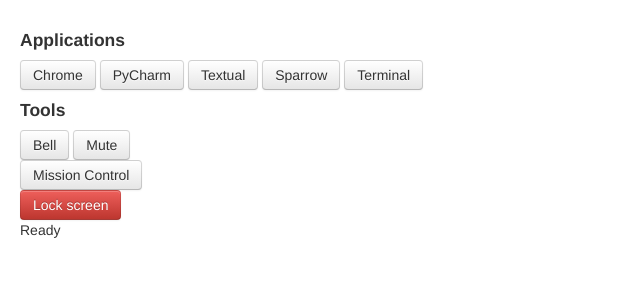
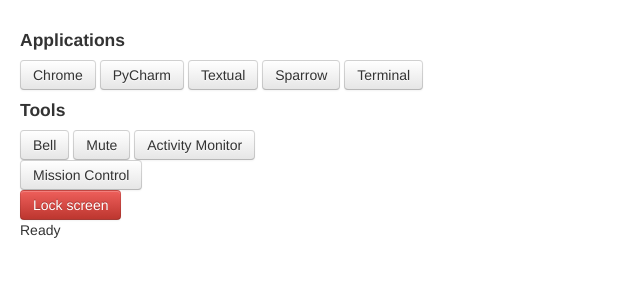
Before and after one commit to redspider/ikeys, a Flask app: page / in a window 1280 px wide. Shown: the top 300 px of the page, without its empty margins (0-640 px from the left). Run offline with Flask 2, Linux system fonts and the light colour scheme; some libraries are stand-ins or nearby versions.

Commit message:
Added Activity Monitor

```diff
--- a/app.py
+++ b/app.py
@@ -25,6 +25,9 @@ tell application "iTerm" to activate
     """,
     'textual': """
 tell application "Textual" to activate
+    """,
+    'activity': """
+tell application "Activity Monitor" to activate
     """,
     'mute': """
 set volumeSettings to get volume settings
--- a/templates/panel.jinja2
+++ b/templates/panel.jinja2
@@ -36,6 +36,7 @@
                     <h4>Tools</h4>
                     <a class="btn btn-panel" data-trigger="bell" href="#">Bell</a>
                     <a class="btn btn-panel" data-trigger="mute" href="#">Mute</a>
+                    <a class="btn btn-panel" data-trigger="activity" href="#">Activity Monitor</a>
                 </div>
             </div>
             <div class="base-left-group">
```
